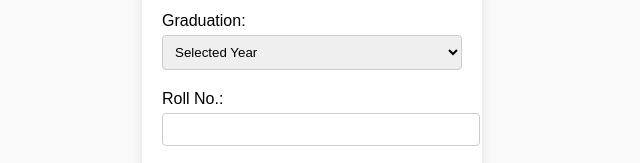
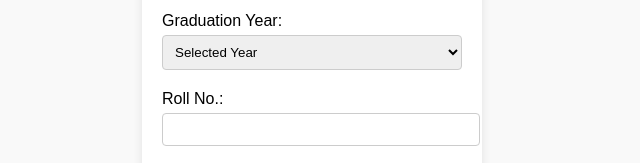
Before and after one commit to acciojob/bootstrap-form-easy-AyushChaursiaya, a website: page main.html in a window 1280 px wide. Shown: the part 467-630 px from the top of the page, 328-968 px from the left. Drawn offline with Linux system fonts and the light colour scheme.

Commit message:
created a submission

```diff
--- a/main.html
+++ b/main.html
@@ -31,7 +31,7 @@
 				<div class='invalid-feedback' id='college-feedback'>please enter college name.</div>
 			</div>
 			<div class="form-group">
-				<label class='form-label' for='grad-year-select'>Graduation:</label>
+				<label class='form-label' for='grad-year-select'>Graduation Year:</label>
 				<select class='form-select' id='grad-year-select' required >
 					<option vlaue='' disabled selected >Selected Year</option>
 					<option value='2020'>2020</option>
```
